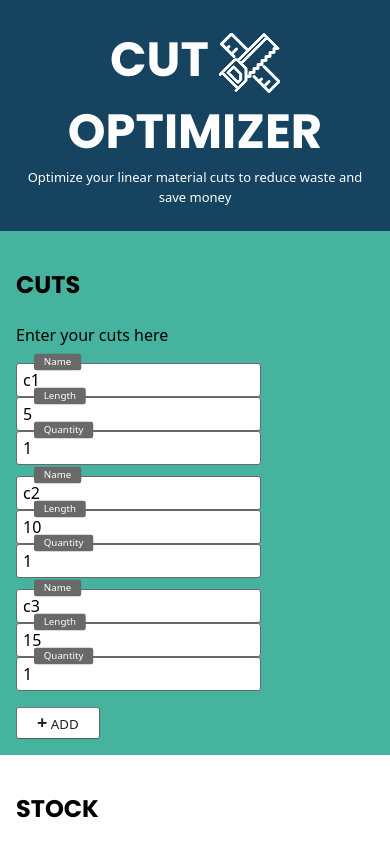
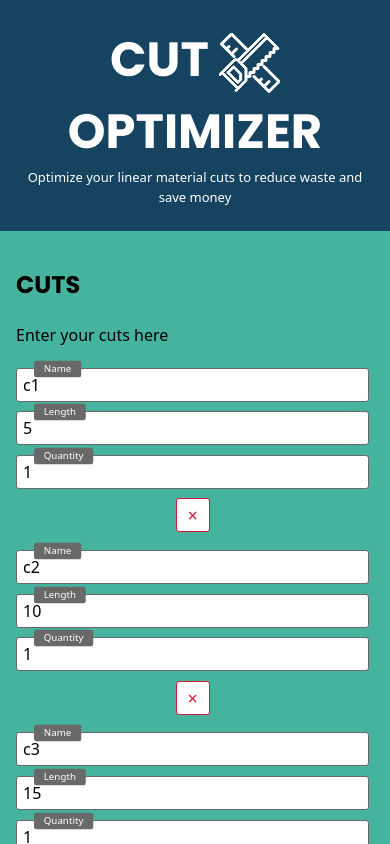
Before and after one commit to sederaa/Cutoptimizer.io, a React (Create React App) app: page / in a window 390 px wide. Shown: the top 844 px of the page. Built offline with nearby package versions, Linux system fonts and the light colour scheme; what common would draw is missing.

Commit message:
Improve mobile layout

```diff
--- /dev/null
+++ b/src/common/components/Field.tsx
@@ -0,0 +1,22 @@
+import React, { ReactNode } from "react";
+import styled from "styled-components";
+
+interface FieldProps {
+    id: string;
+    label?: string;
+    children: ReactNode;
+}
+
+export const Field = ({ id, label, children }: FieldProps) => {
+    return (
+        <StyledField>
+            {children}
+            <label htmlFor={id}>{label}</label>
+        </StyledField>
+    );
+};
+
+const StyledField = styled.div`
+    position: relative;
+    display: inline;
+`;
--- a/src/common/components/IntegerField.tsx
+++ b/src/common/components/IntegerField.tsx
@@ -1,5 +1,6 @@
 import React from "react";
 import { IntegerInput } from "common/components/IntegerInput";
+import { Field } from "common/components/Field";
 
 interface IntegerFieldProps {
     id: string;
@@ -15,7 +16,7 @@ interface IntegerFieldProps {
 
 export const IntegerField = ({ id, name, value, min, max, label, error, onChange, onBlur }: IntegerFieldProps) => {
     return (
-        <div style={{ position: "relative", display: "inline" }}>
+        <Field id={id} label={label}>
             <IntegerInput
                 id={id}
                 name={name}
@@ -25,7 +26,6 @@ export const IntegerField = ({ id, name, value, min, max, label, error, onChange
                 onBlur={onBlur}
                 placeholder=" "
             />
-            <label htmlFor={id}>{label}</label>
-        </div>
+        </Field>
     );
 };
--- a/src/common/components/List.tsx
+++ b/src/common/components/List.tsx
@@ -4,8 +4,10 @@ import { useMachine } from "@xstate/react";
 import { ListMachine, ListEvents, UpdateFieldEvent, AddEvent, DeleteEvent } from "common/components/ListMachine";
 import { ListItemModel } from "common/models/ListItemModel";
 import { IntegerField } from "common/components/IntegerField";
+import { Field } from "common/components/Field";
 import constants from "constants.json";
 import { StyledInput } from "common/components/StyledInput";
+import { device } from "common/utilities/device";
 
 interface ListProps {
     items: ListItemModel[];
@@ -65,7 +67,7 @@ interface ListItemProps {
 export const ListItem = ({ data, handleDeleteItem, handleUpdateField, errors }: ListItemProps) => {
     return (
         <StyledListItem>
-            <div style={{ position: "relative", display: "inline" }}>
+            <Field id={`name-${data.id}`} label="Name">
                 <StyledInput
                     type="text"
                     id={`name-${data.id}`}
@@ -76,8 +78,7 @@ export const ListItem = ({ data, handleDeleteItem, handleUpdateField, errors }:
                     maxLength={constants.Entities.ListItem.Name.Maxlength}
                     style={errors?.["name"] ? { borderColor: "red" } : undefined}
                 />
-                <label htmlFor={`name-${data.id}`}>Name</label>
-            </div>
+            </Field>
             <IntegerField
                 id={`length-${data.id}`}
                 name="length"
@@ -98,9 +99,11 @@ export const ListItem = ({ data, handleDeleteItem, handleUpdateField, errors }:
                 error={errors?.["quantity"]}
                 onChange={(value) => handleUpdateField(data.id, "quantity", value?.toString() ?? "")}
             />
-            <StyledDeleteButton className="delete-button" onClick={() => handleDeleteItem(data.id)}>
-                &times;
-            </StyledDeleteButton>
+            <StyledDeleteButtonContainer>
+                <StyledDeleteButton className="delete-button" onClick={() => handleDeleteItem(data.id)}>
+                    &times;
+                </StyledDeleteButton>
+            </StyledDeleteButtonContainer>
         </StyledListItem>
     );
 };
@@ -111,22 +114,33 @@ const StyledUnorderedList = styled.ul`
 `;
 
 const StyledListItem = styled.li`
-    margin: 0.7em 0;
+    display: flex;
+    flex-wrap: nowrap;
+    flex-direction: column; // for small mobile
+    margin-bottom: 0.5em;
 
-    &:hover .delete-button {
-        display: inline-block;
+    @media ${device.mobileL} {
+        flex-direction: row; // for large mobile, tablet and desktop
+        margin-bottom: 0;
+    }
+
+    & > * {
+        margin: 0.3em 0.3em 0.3em 0;
     }
 `;
 
+const StyledDeleteButtonContainer = styled.div`
+    text-align: center;
+`;
+
 const StyledDeleteButton = styled.button`
-    display: none;
     border-radius: 3px;
-    background-color: crimson;
+    background-color: white;
     border-color: crimson;
-    color: white;
+    color: crimson;
     width: 34px;
     height: 34px;
-    font-size: x-large;
+    font-size: large;
     line-height: 0;
     vertical-align: bottom;
     cursor: pointer;
--- a/src/common/components/StyledInput.tsx
+++ b/src/common/components/StyledInput.tsx
@@ -5,6 +5,8 @@ export const StyledInput = styled.input`
     border-radius: 3px;
     border: solid 1px ${(props) => props.theme.colors.border};
     background-color: white;
+    width: 100%;
+    min-width: 6em;
 
     &:first-child {
         margin-left: 0;
@@ -21,7 +23,7 @@ export const StyledInput = styled.input`
         transform-origin: 0 50%;
         transition: transform 200ms, color 200ms;
         left: 8px;
-        top: -2px;
+        top: 4px;
         pointer-events: none;
     }
 
@@ -33,7 +35,7 @@ export const StyledInput = styled.input`
         padding: 0.1em 1em;
         color: white;
         font-size: small;
-        transform: translateY(-16px) translateX(10px) scale(0.75);
+        transform: translateY(-14px) translateX(10px) scale(0.75);
     }
 
     &:not(:placeholder-shown) ~ label {
--- /dev/null
+++ b/src/common/utilities/device.ts
@@ -0,0 +1,20 @@
+const size = {
+    mobileS: "320px",
+    mobileM: "375px",
+    mobileL: "425px",
+    tablet: "768px",
+    laptop: "1024px",
+    laptopL: "1440px",
+    desktop: "2560px",
+};
+
+export const device = {
+    mobileS: `(min-width: ${size.mobileS})`,
+    mobileM: `(min-width: ${size.mobileM})`,
+    mobileL: `(min-width: ${size.mobileL})`,
+    tablet: `(min-width: ${size.tablet})`,
+    laptop: `(min-width: ${size.laptop})`,
+    laptopL: `(min-width: ${size.laptopL})`,
+    desktop: `(min-width: ${size.desktop})`,
+    desktopL: `(min-width: ${size.desktop})`,
+};
--- a/src/main/components/Section.tsx
+++ b/src/main/components/Section.tsx
@@ -5,7 +5,6 @@ const StyledSection = styled.section`
     padding: 1em;
 
     div.section-container {
-        max-width: 713px;
         margin: 0 auto;
     }
 `;
```
